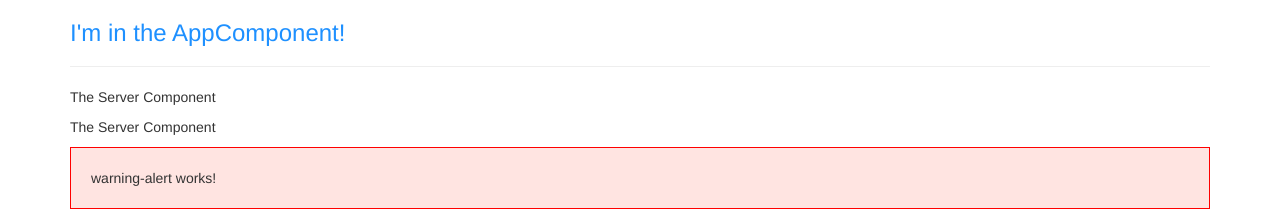
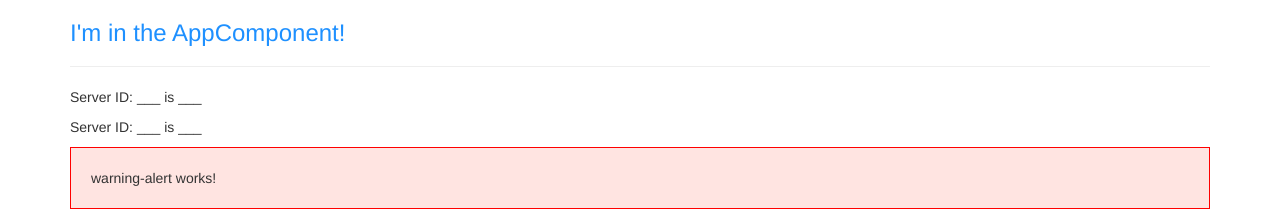
Before and after one commit to Jackson-Calixto/Angular-TheCompleteGuide, an Angular app in the folder my-first-app/: page / in a window 1280 px wide. Shown: the top 210 px of the page. Built offline with nearby package versions, Linux system fonts and the light colour scheme.

Commit message:
String Interpolation

```diff
--- a/my-first-app/src/app/server/server.component.html
+++ b/my-first-app/src/app/server/server.component.html
@@ -1,2 +1,2 @@
 <!DOCTYPE html>
-<p>The Server Component</p>
+<p>Server ID: ___ is ___</p>
--- a/my-first-app/src/app/success-alert/success-alert.component.html
+++ b/my-first-app/src/app/success-alert/success-alert.component.html
@@ -1 +1,2 @@
+<!DOCTYPE html>
 <p>success-alert works!</p>
--- a/my-first-app/src/app/warning-alert/warning-alert.component.html
+++ b/my-first-app/src/app/warning-alert/warning-alert.component.html
@@ -1 +1,2 @@
+<!DOCTYPE html>
 <p>warning-alert works!</p>
```
